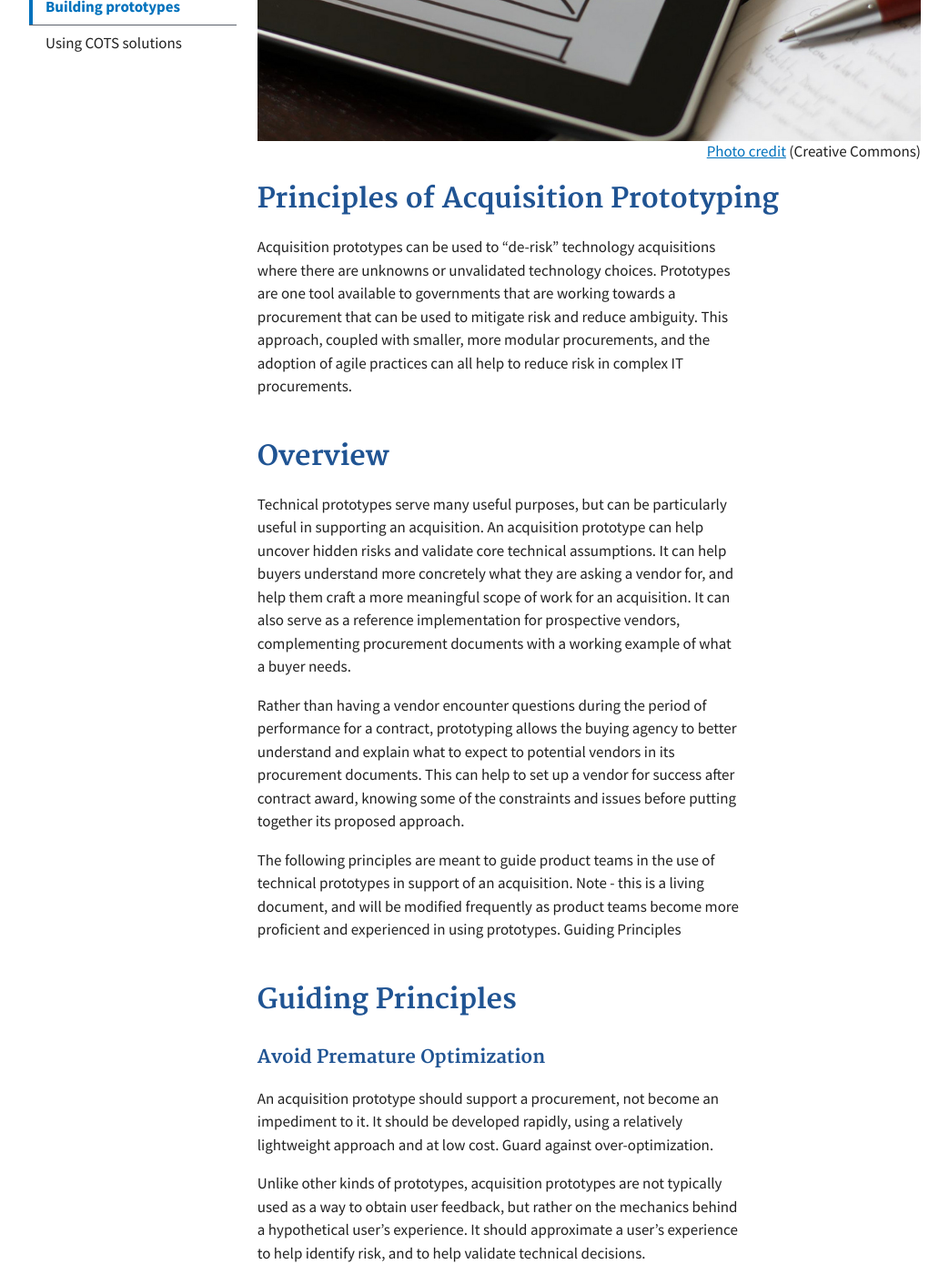
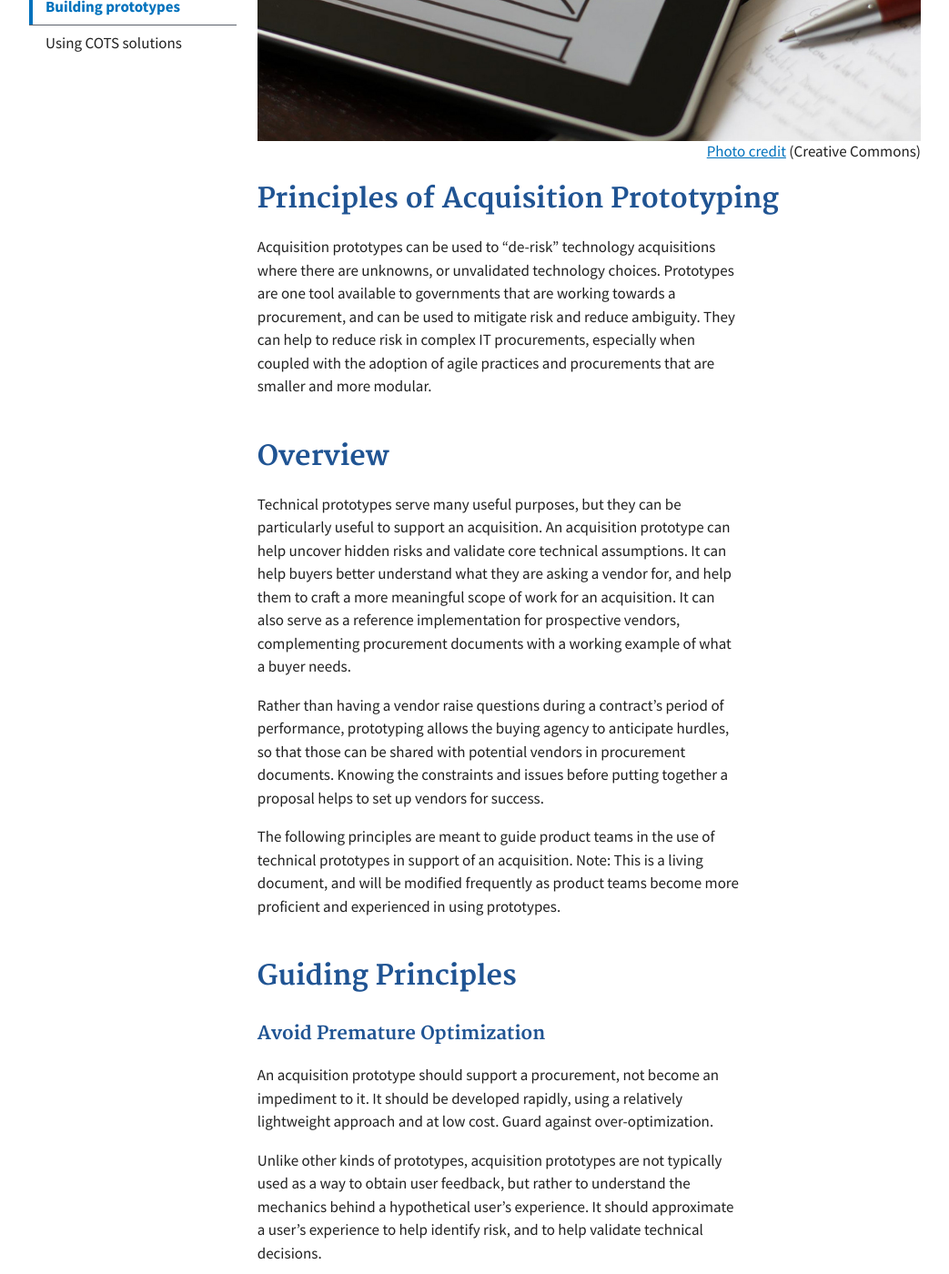
Before and after one commit to 18F/Modular-Contracting-And-Agile-Development, a Jekyll site: the page built from _strategies/prototyping.md, in a window 1280 px wide and 1400 px high, scrolled down 408 px. Shown: the whole window at 91% size, without its empty margins (118-1161 px from the left). Built offline with Jekyll 4.4.1, drawn with Linux system fonts in a browser that asks for light colours; some of the changed text lies outside the part shown.

Commit message:
Edit text for clarity
I didn't see any logical problems, omissions, or errors, so all of these changes are about making the text clearer.

```diff
--- a/_strategies/prototyping.md
+++ b/_strategies/prototyping.md
@@ -10,16 +10,15 @@ image-credit: https://www.flickr.com/photos/baldiri/
 
 ## Principles of Acquisition Prototyping
 
-Acquisition prototypes can be used to “de-risk” technology acquisitions where there are unknowns or unvalidated technology choices. Prototypes are one tool available to governments that are working towards a procurement that can be used to mitigate risk and reduce ambiguity. This approach, coupled with smaller, more modular procurements, and the adoption of agile practices can all help to reduce risk in complex IT procurements.
+Acquisition prototypes can be used to “de-risk” technology acquisitions where there are unknowns, or unvalidated technology choices. Prototypes are one tool available to governments that are working towards a procurement, and can be used to mitigate risk and reduce ambiguity. They can help to reduce risk in complex IT procurements, especially when coupled with the adoption of agile practices and procurements that are smaller and more modular.
 
 ## Overview
 
-Technical prototypes serve many useful purposes, but can be particularly useful in supporting an acquisition. An acquisition prototype can help uncover hidden risks and validate core technical assumptions. It can help buyers understand more concretely what they are asking a vendor for, and help them craft a more meaningful scope of work for an acquisition. It can also serve as a reference implementation for prospective vendors, complementing procurement documents with a working example of what a buyer needs.
+Technical prototypes serve many useful purposes, but they can be particularly useful to support an acquisition. An acquisition prototype can help uncover hidden risks and validate core technical assumptions. It can help buyers better understand what they are asking a vendor for, and help them to craft a more meaningful scope of work for an acquisition. It can also serve as a reference implementation for prospective vendors, complementing procurement documents with a working example of what a buyer needs.
 
-Rather than having a vendor encounter questions during the period of performance for a contract, prototyping allows the buying agency to better understand and explain what to expect to potential vendors in its procurement documents. This can help to set up a vendor for success after contract award, knowing some of the constraints and issues before putting together its proposed approach.
+Rather than having a vendor raise questions during a contract's period of performance, prototyping allows the buying agency to anticipate hurdles, so that those can be shared with potential vendors in procurement documents. Knowing the constraints and issues before putting together a proposal helps to set up vendors for success.
 
-The following principles are meant to guide product teams in the use of technical prototypes in support of an acquisition. Note - this is a living document, and will be modified frequently as product teams become more proficient and experienced in using prototypes.
-Guiding Principles
+The following principles are meant to guide product teams in the use of technical prototypes in support of an acquisition. Note: This is a living document, and will be modified frequently as product teams become more proficient and experienced in using prototypes.
 
 ## Guiding Principles
 
@@ -27,21 +26,21 @@ Guiding Principles
 
 An acquisition prototype should support a procurement, not become an impediment to it. It should be developed rapidly, using a relatively lightweight approach and at low cost. Guard against over-optimization.
 
-Unlike other kinds of prototypes, acquisition prototypes are not typically used as a way to obtain user feedback, but rather on the mechanics behind a hypothetical user's experience. It should approximate a user’s experience to help identify risk, and to help validate technical decisions.
+Unlike other kinds of prototypes, acquisition prototypes are not typically used as a way to obtain user feedback, but rather to understand the mechanics behind a hypothetical user's experience. It should approximate a user’s experience to help identify risk, and to help validate technical decisions.
 
 If the logic behind modular procurement is to break down large projects into smaller chunks to reduce risk, employ this same approach when prototyping. Instead of thinking of a prototype as an immutable whole, consider how it can be broken into pieces to address different questions or technical risks.
 
-For example, consider using a boilerplate app (or simple demo app) to support development of a git merging / branching strategy for a project, or to build out a [DevOps pipeline](/devops) (particularly for clients that do not have well developed DevOps culture).
+For example, consider using a boilerplate app (or simple demo app) to support development of a Git merging / branching strategy for a project, or to build out a [DevOps pipeline](/devops), particularly for clients that do not have a well-developed DevOps culture.
 
 ### Help vendors, don’t handcuff them
 
 An acquisition prototype can serve as a reference implementation for a vendor, by demonstrating one approach to technical issues like data access or authentication.
 
-An acquisition prototype should not dictate a choice of specific technology or approach (e.g., one language framework over another), unless there are compelling reasons to do so. But, a prototype should adhere to the technology requirements of the client (e.g., if a client’s IT standards dictate Microsoft .NET platform as the preferred technology stack, the prototype should be built on this stack).
+An acquisition prototype should not dictate a choice of specific technology or approach (e.g., one language over another), unless there are compelling reasons to do so. But a prototype should adhere to the technology requirements of the client (e.g., if a client’s IT standards dictate Microsoft .NET platform as the preferred technology stack, the prototype should be built on this stack).
 
 ### Use all the tools in risk mitigation toolbox
 
-A prototype should minimize risk prior to procurement, but probably won’t eliminate it. There may be questions unanswered or risks present when issuing an RFP—that’s normal. RFPs themselves should have some provisions for managing risk (particularly if they are smaller in scope), and using an agile methodology can provide opportunities to change course as issues arise after contract award.
+A prototype should minimize risk prior to procurement, but probably won’t eliminate it. There may be questions unanswered or risks present when issuing an RFP — that’s normal. RFPs themselves should have some provisions for managing risk (particularly if they are smaller in scope), and using an agile methodology can provide opportunities to change course as issues arise after contract award.
 
 ### Help the buyer develop prototyping capacity
 
@@ -61,4 +60,4 @@ Consider adding someone that can represent the client’s security office to the
 
 ### Focus on lessons, not artifacts
 
-Sometimes the outcome of the prototyping process is not (or not just) a finished prototype, but a better understanding of the environment in which a procured app will run. For example, developing a prototype might involve evaluating different methods of accessing data in a legacy system, which could yield multiple viable data access techniques. For example, having a better understanding of the different ways a vendor solution might access legacy data could be enormously valuable to a project.
+Sometimes the outcome of the prototyping process is not (or not _just_) a finished prototype, but a better understanding of the environment in which procured software will run. For example, developing a prototype might involve evaluating different methods of accessing data in a legacy system, which could yield multiple viable data access techniques. Having a better understanding of the different ways a vendor solution might access legacy data could be enormously valuable to a project.
```
